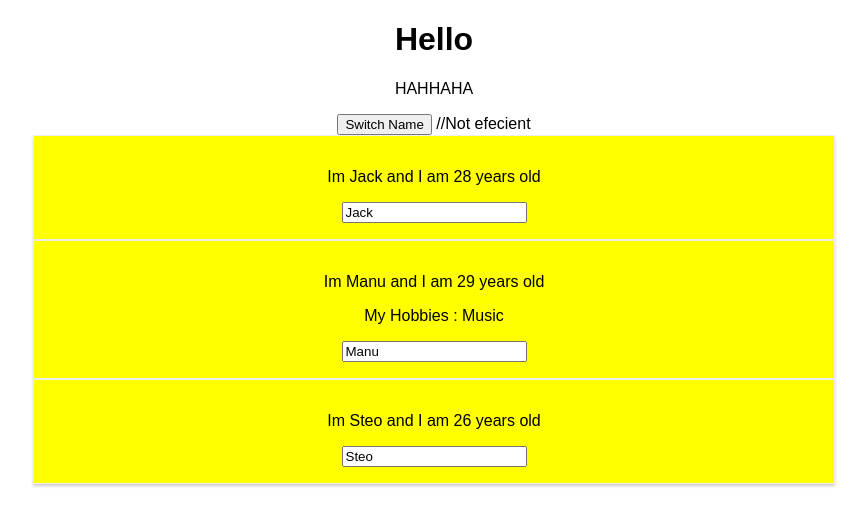
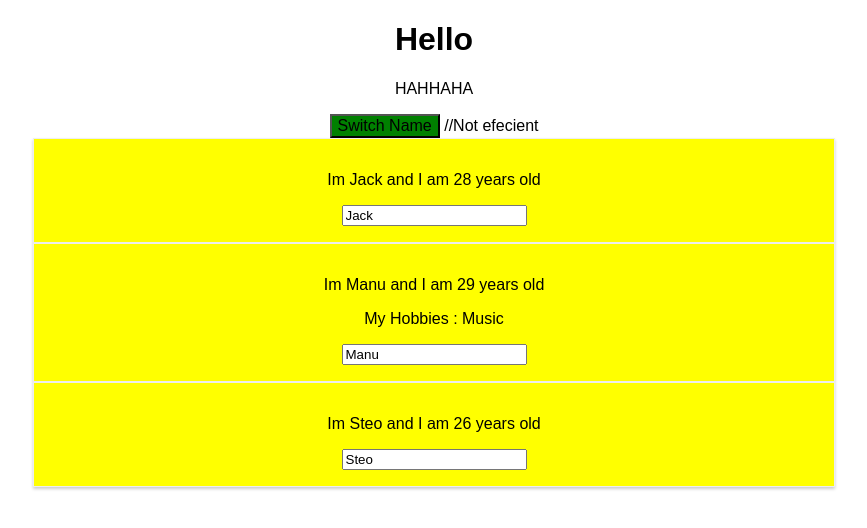
Before and after one commit to xiacijie/React-Js, a React (Create React App) app in the folder react-complete-guide/: page / in a window 1280 px wide. Shown: the top 528 px of the page, without its empty margins (206-1073 px from the left). Built offline with nearby package versions, Linux system fonts and the light colour scheme.

Commit message:
add inline_css

```diff
--- a/react-complete-guide/src/App.js
+++ b/react-complete-guide/src/App.js
@@ -4,6 +4,8 @@
 import Person from "./Person/Person";
 
 class App extends Component {
+
+
     state = {
         persons:[
             {name:"Jack",age:28},
@@ -36,16 +38,22 @@
     }
     render = () => {
      //first class
+     const style = {
+         backgroundColor:"green",
+         font:"inherit",
+         border:"1x solid blue",
+         padding:"8x"
+     };
     return (
       <div className="App">
         <h1>Hello</h1>
         <p> HAHHAHA </p>
-        <button onClick={()=>this.switchNameHandler("Anonymys function")}>Switch Name</button> //Not efecient
+        <button style = {style} onClick={()=>this.switchNameHandler("Anonymys function")}>Switch Name</button> //Not efecient
         <Person name={this.state.persons[0].name}
                 age={this.state.persons[0].age} />
         <Person name={this.state.persons[1].name}
                 age={this.state.persons[1].age}
-                click={this.switchNameHandler.bind(this,"123")}
+                click={this.switchNameHandler.bind(this,"123")} //bind the method
                 changed = {this.nameChangedHandler}>
                 My Hobbies : Music </Person>
         <Person name={this.state.persons[2].name}
```
